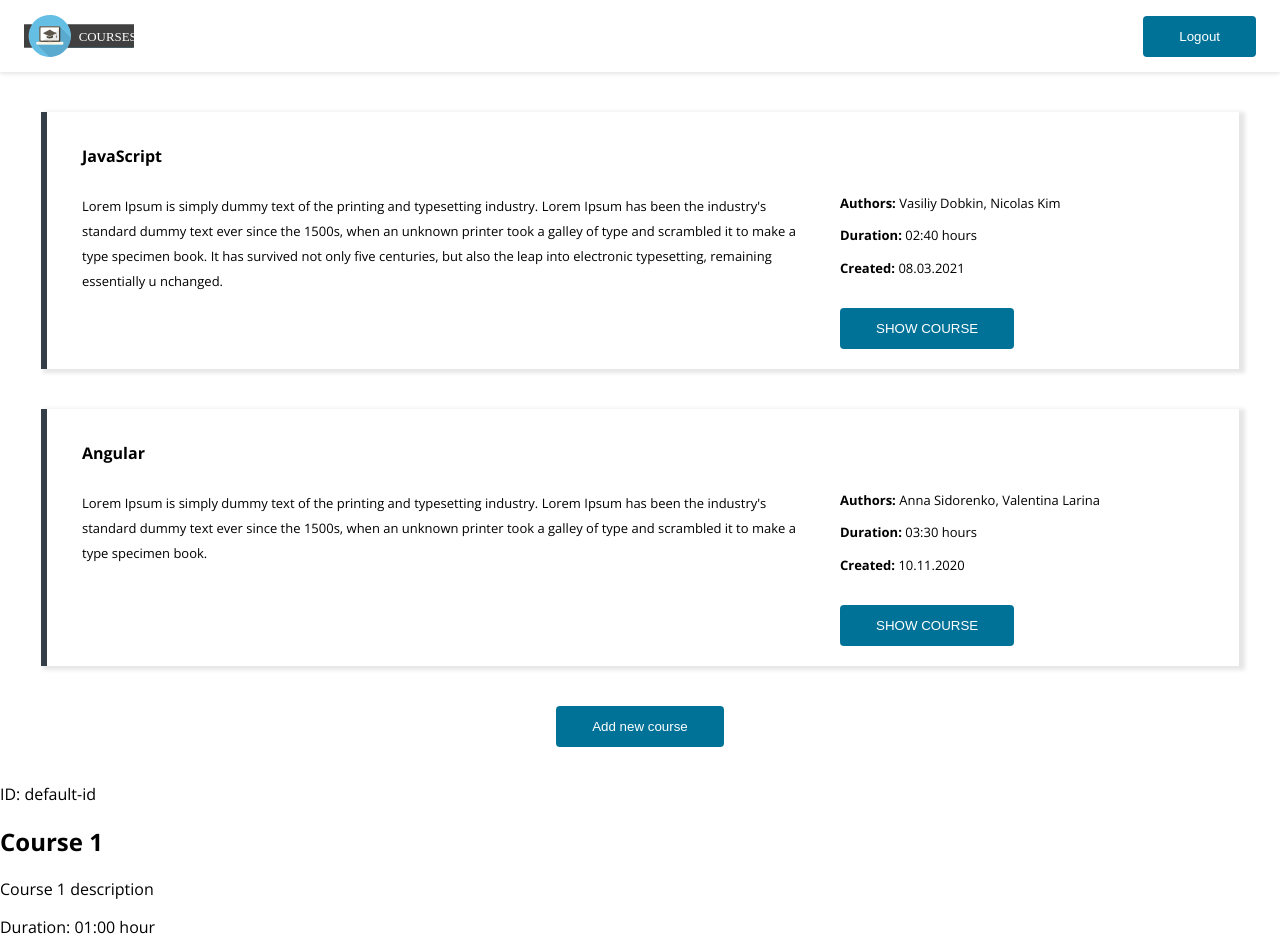
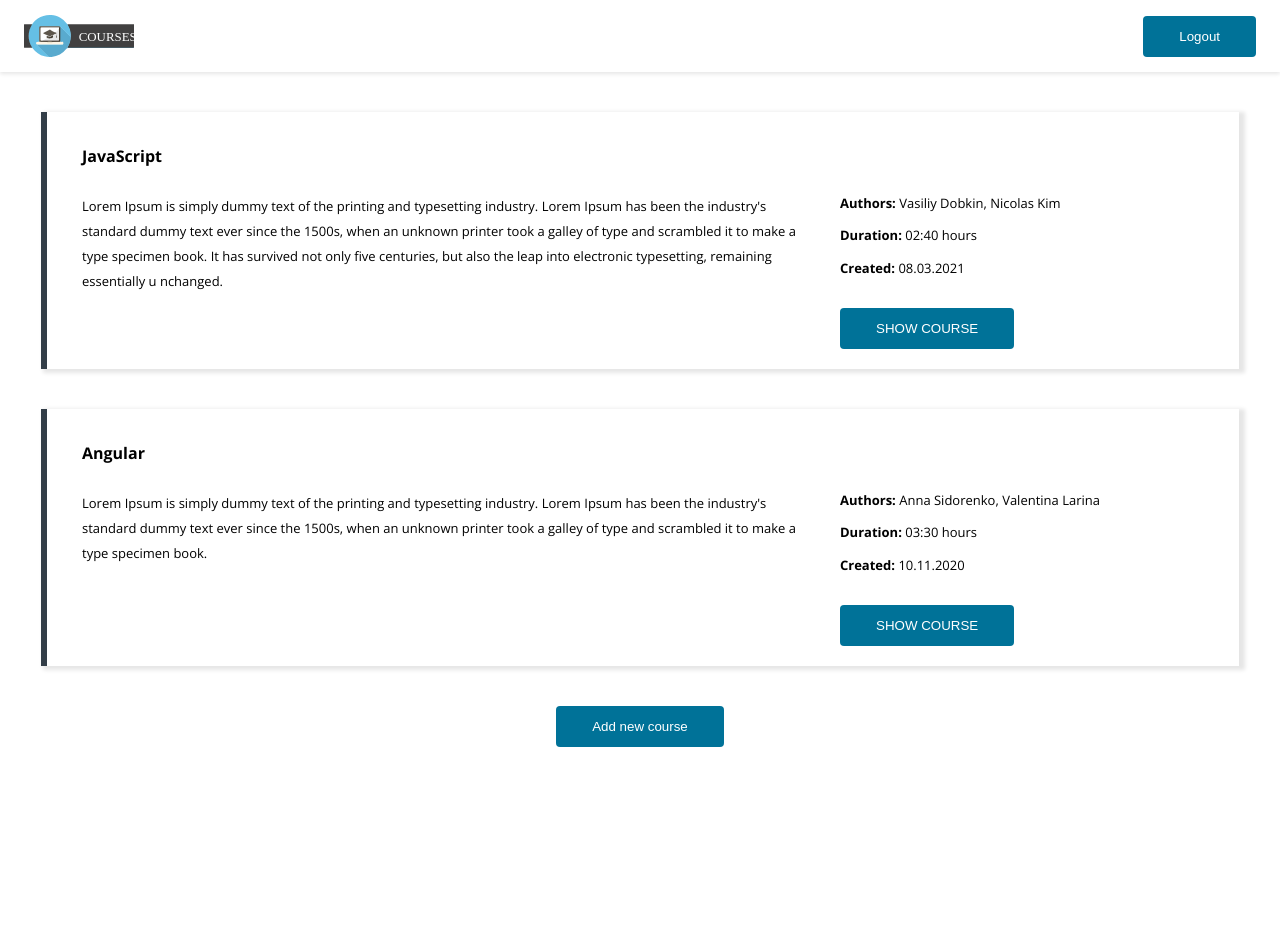
Before and after one commit to FreeFallRush/courses-app, a React (Vite) app: page / in a window 1280 px wide. Shown: the top 952 px of the page. After the commit the page ends 800 px from the top, so only its background shows below. Built offline with nearby package versions, Linux system fonts and the light colour scheme.

Commit message:
Modified App.tsx

```diff
--- a/src/App.tsx
+++ b/src/App.tsx
@@ -1,7 +1,6 @@
 import Header from "./components/Header/Header";
 import Courses from "./components/Courses/Courses";
 import { mockedCoursesList, mockedAuthorsList } from "./constants";
-import CourseInfo from "./components/CourseInfo/CourseInfo";
 
 import "./App.css";
 
@@ -10,7 +9,6 @@ function App() {
         <>
             <Header />
             <Courses courses={mockedCoursesList} authors={mockedAuthorsList} />
-            <CourseInfo />
         </>
     );
 }
```
